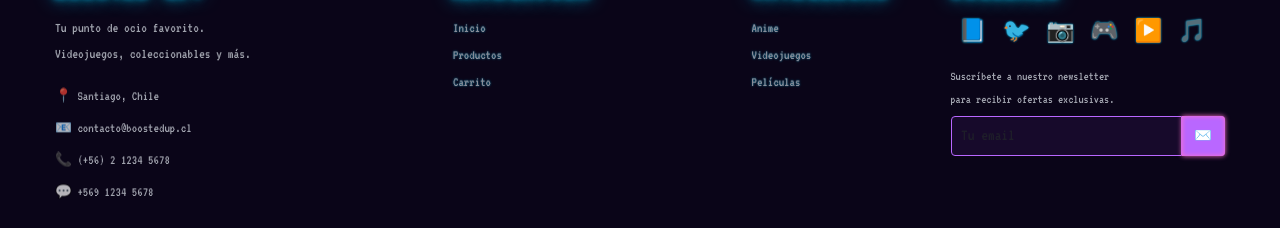
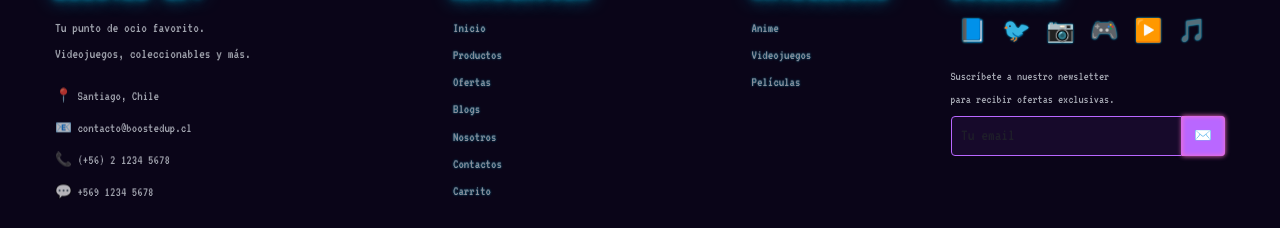
Before and after one commit to buffed-up/FullsStack, a React (Vite) app in the folder frontend/: page /nosotros in a window 1280 px wide. Shown: the part 1653-1881 px from the top of the page. Built offline with nearby package versions, Linux system fonts and the light colour scheme.

Commit message:
actualización footer

```diff
--- a/frontend/src/components/Footer.jsx
+++ b/frontend/src/components/Footer.jsx
@@ -1,3 +1,4 @@
+import React from 'react'
 import { Link } from 'react-router-dom'
 
 function Footer() {
@@ -26,15 +27,19 @@ function Footer() {
             <h4 className="footer-titulo">NAVEGACIÓN</h4>
             <Link to="/" className="footer-enlace">Inicio</Link>
             <Link to="/productos" className="footer-enlace">Productos</Link>
+            <Link to="/ofertas" className="footer-enlace">Ofertas</Link>
+            <Link to="/blogs" className="footer-enlace">Blogs</Link>
+            <Link to="/nosotros" className="footer-enlace">Nosotros</Link>
+            <Link to="/contactos" className="footer-enlace">Contactos</Link>
             <Link to="/carrito" className="footer-enlace">Carrito</Link>
           </div>
 
           {/* Columna 3: Categorías */}
           <div className="col-lg-2 col-md-6 mb-4 mb-lg-0">
             <h4 className="footer-titulo">CATEGORÍAS</h4>
-            <a href="#" className="footer-enlace">Anime</a>
-            <a href="#" className="footer-enlace">Videojuegos</a>
-            <a href="#" className="footer-enlace">Películas</a>
+            <Link to="/productos?categoria=anime" className="footer-enlace">Anime</Link>
+            <Link to="/productos?categoria=videojuegos" className="footer-enlace">Videojuegos</Link>
+            <Link to="/productos?categoria=peliculas" className="footer-enlace">Películas</Link>
           </div>
 
           {/* Columna 4: Redes y Newsletter */}
@@ -85,8 +90,8 @@ function Footer() {
 
         <div className="footer-copy">
           &copy; 2026 BOOSTED UP! Todos los derechos reservados. |{' '}
-          <a href="#">Política de Privacidad</a> |{' '}
-          <a href="#">Términos de Uso</a>
+          <Link to="/politica-privacidad" className="footer-copy-link">Política de Privacidad</Link> |{' '}
+          <Link to="/terminos-uso" className="footer-copy-link">Términos de Uso</Link>
         </div>
       </div>
     </footer>
```
